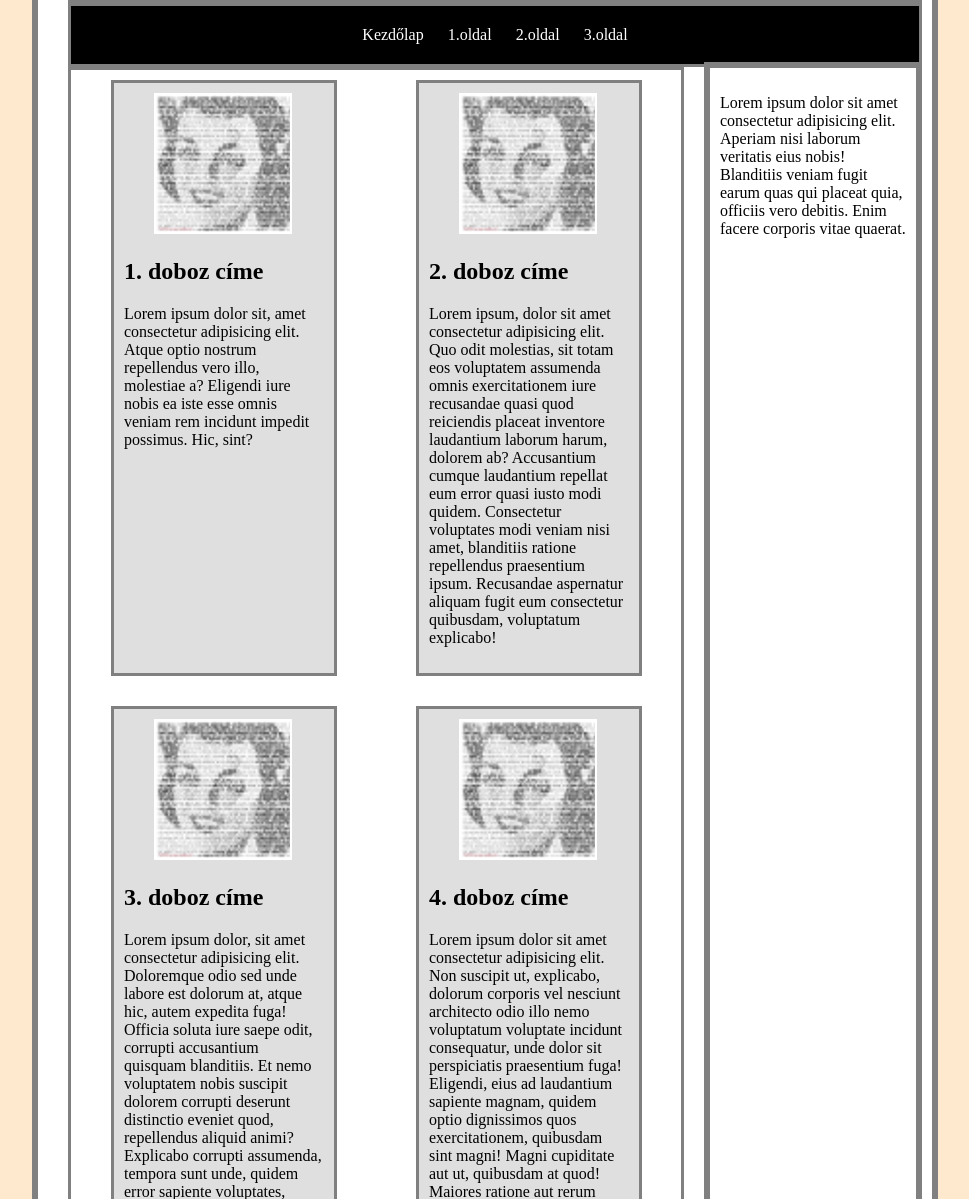
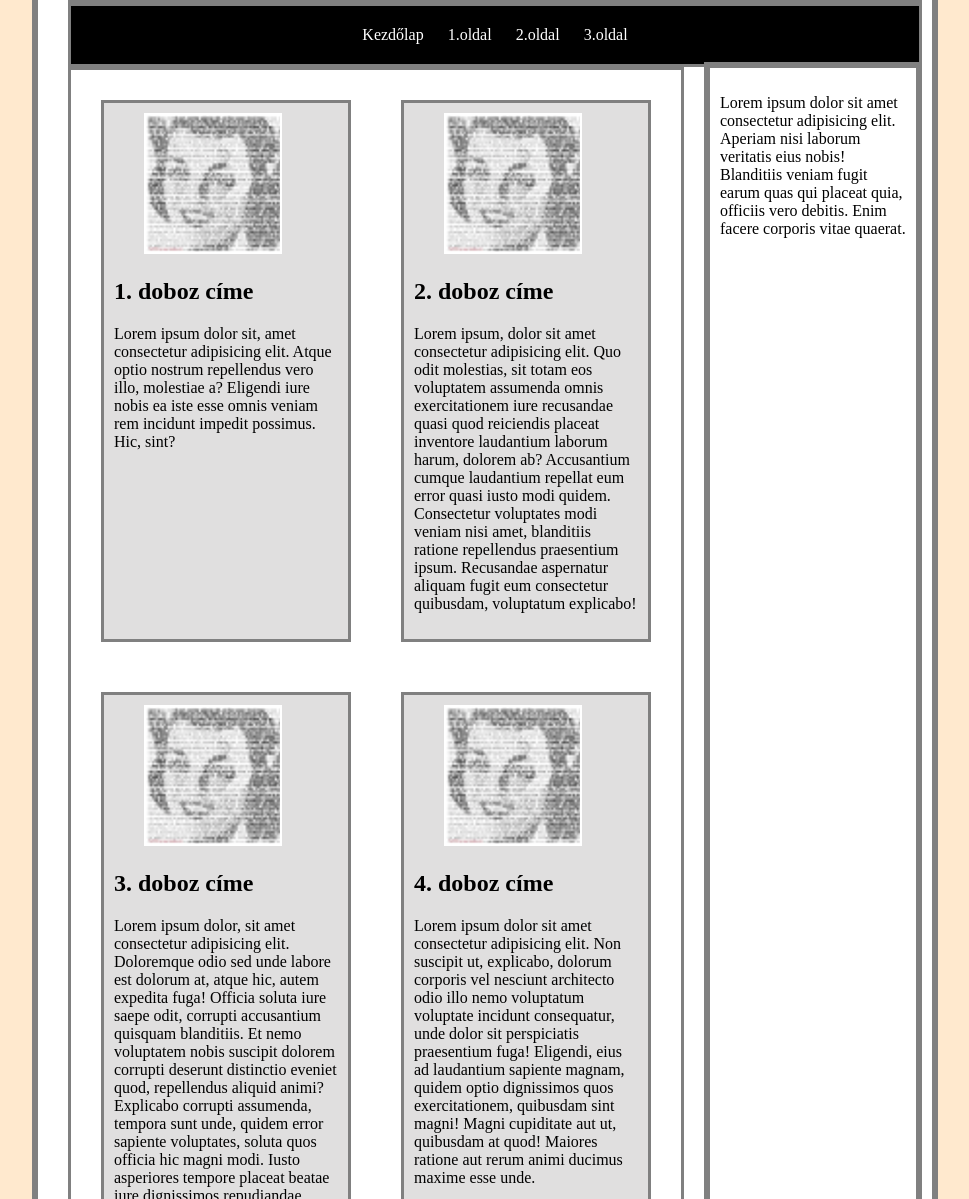
Before and after one commit to AkosSZF9/Dolgozat, a plain HTML site: page index.html in a window 1280 px wide. Shown: the part 101-1300 px from the top of the page, without its empty margins (155-1124 px from the left). Drawn offline with Linux system fonts and the light colour scheme.

Commit message:
végleges

```diff
--- a/stílus.css
+++ b/stílus.css
@@ -57,6 +57,7 @@ article {
   grid-template-areas:
     "egy ketto"
     "harom negy";
+    gap: 50px;
 }
 
 aside {
@@ -72,9 +73,7 @@ img {
   border: 3px solid gray;
   background-color: rgb(224, 223, 223);
   padding: 10px;
-  max-width: 200px;
-  margin-left: 10px;
-  margin-top: -20px;
+
 }
 
 .masodik {
@@ -82,9 +81,7 @@ img {
   border: 3px solid gray;
   background-color: rgb(224, 223, 223);
   padding: 10px;
-  max-width: 200px;
-  margin-left: 10px;
-  margin-top: -20px;
+
 }
 
 .harmadik {
@@ -92,9 +89,7 @@ img {
   border: 3px solid gray;
   background-color: rgb(224, 223, 223);
   padding: 10px;
-  max-width: 200px;
-  margin-left: 10px;
-  margin-top: -30px;
+
 }
 
 .negyedik {
@@ -102,9 +97,7 @@ img {
   border: 3px solid gray;
   background-color: rgb(224, 223, 223);
   padding: 10px;
-  max-width: 200px;
-  margin-left: 10px;
-  margin-top: -30px;
+
 }
 
 aside {
```
